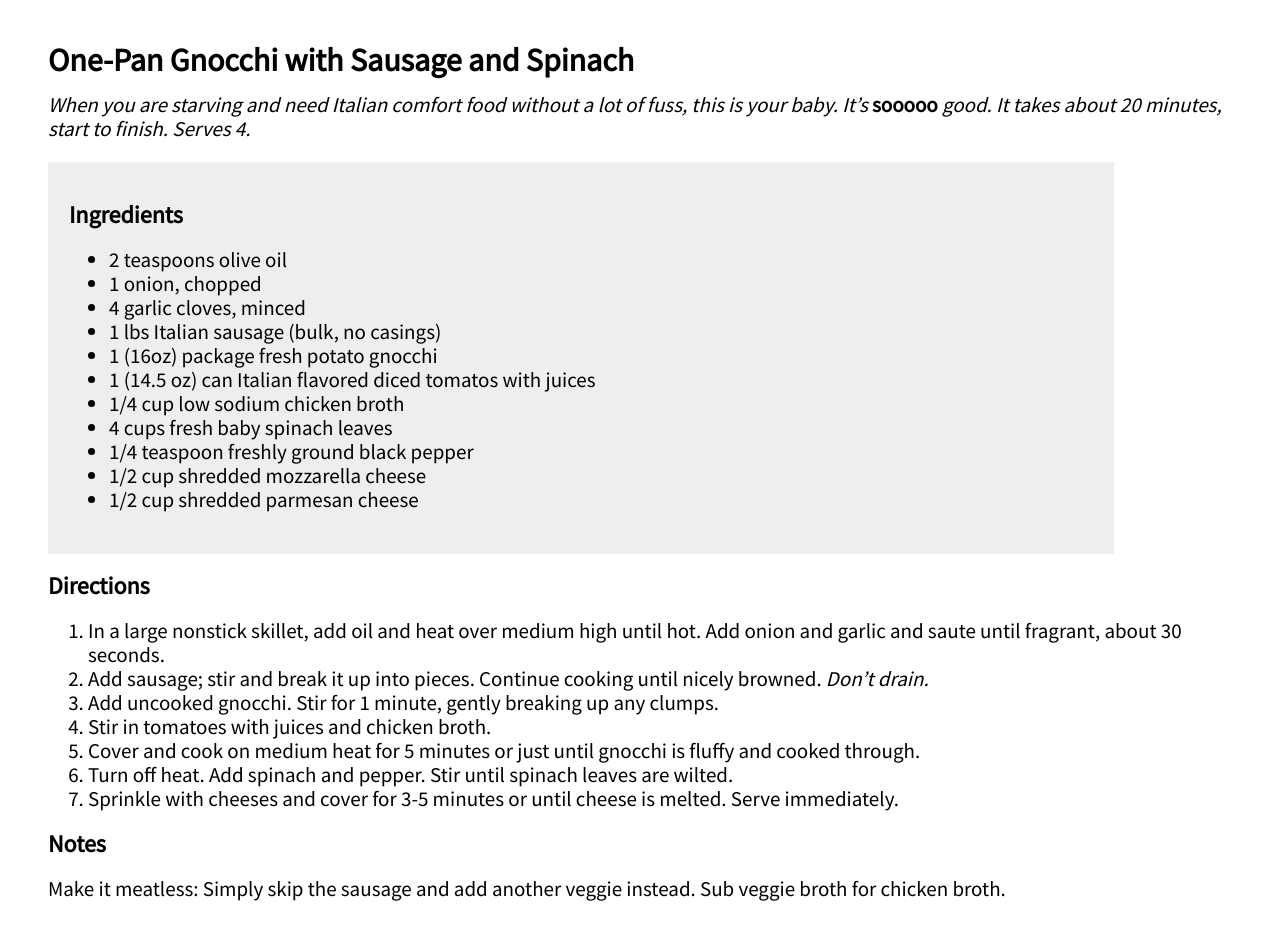
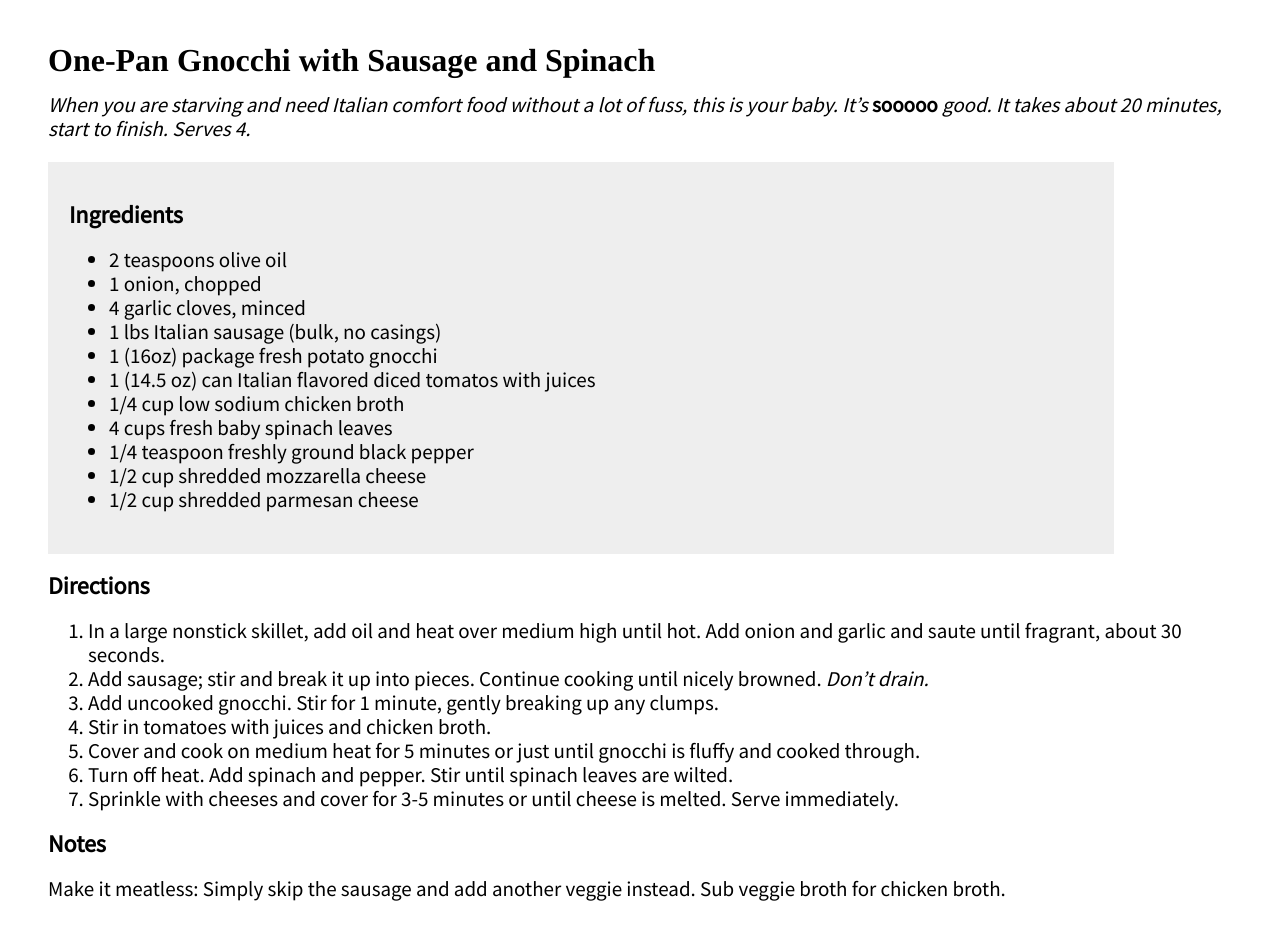
Before and after one commit to RMolinari13/Recipe, a plain HTML site: page index.html in a window 1280 px wide. Drawn offline with Linux system fonts and the light colour scheme.

Commit message:
top font

```diff
--- a/css/sitewide.css
+++ b/css/sitewide.css
@@ -75,7 +75,7 @@ ol {
 }
 
 .top {
-
+	font-family: "Caslon", "Times", serif;
 }
 
 .pitch {
```
